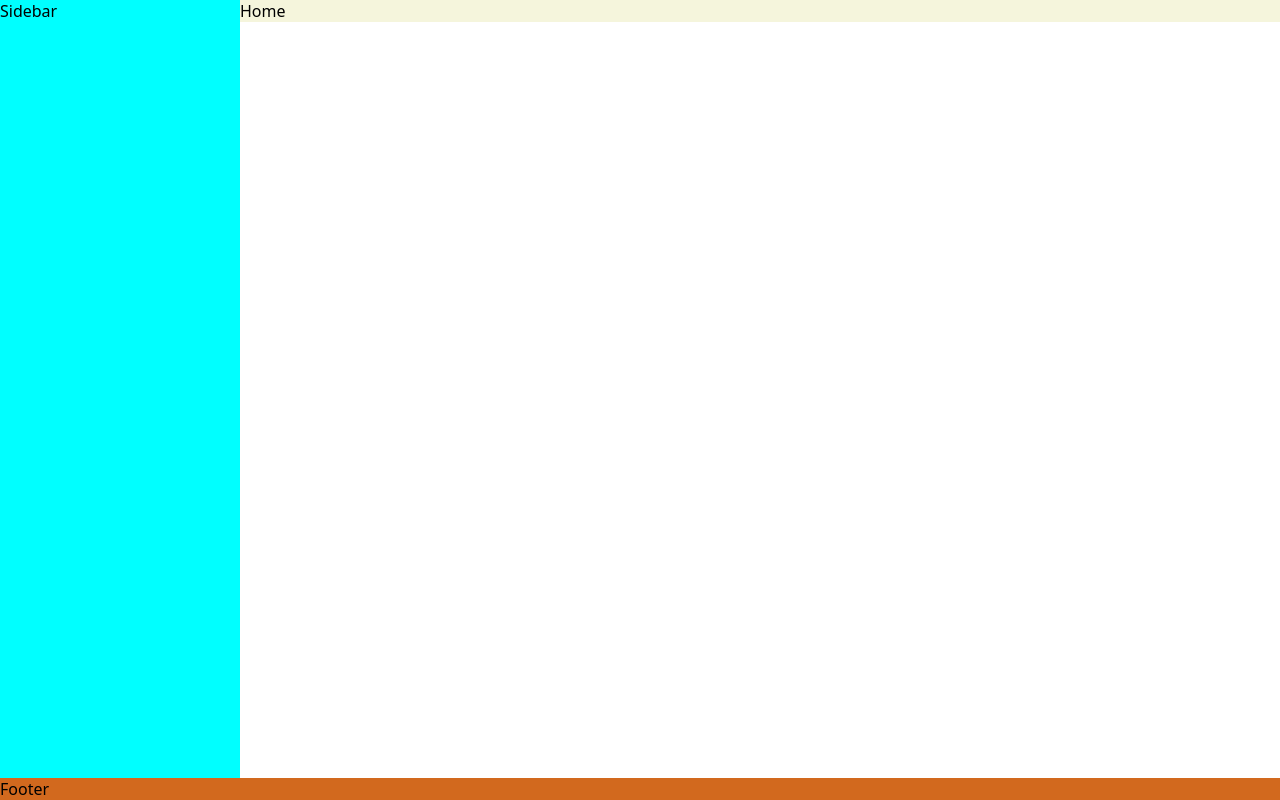
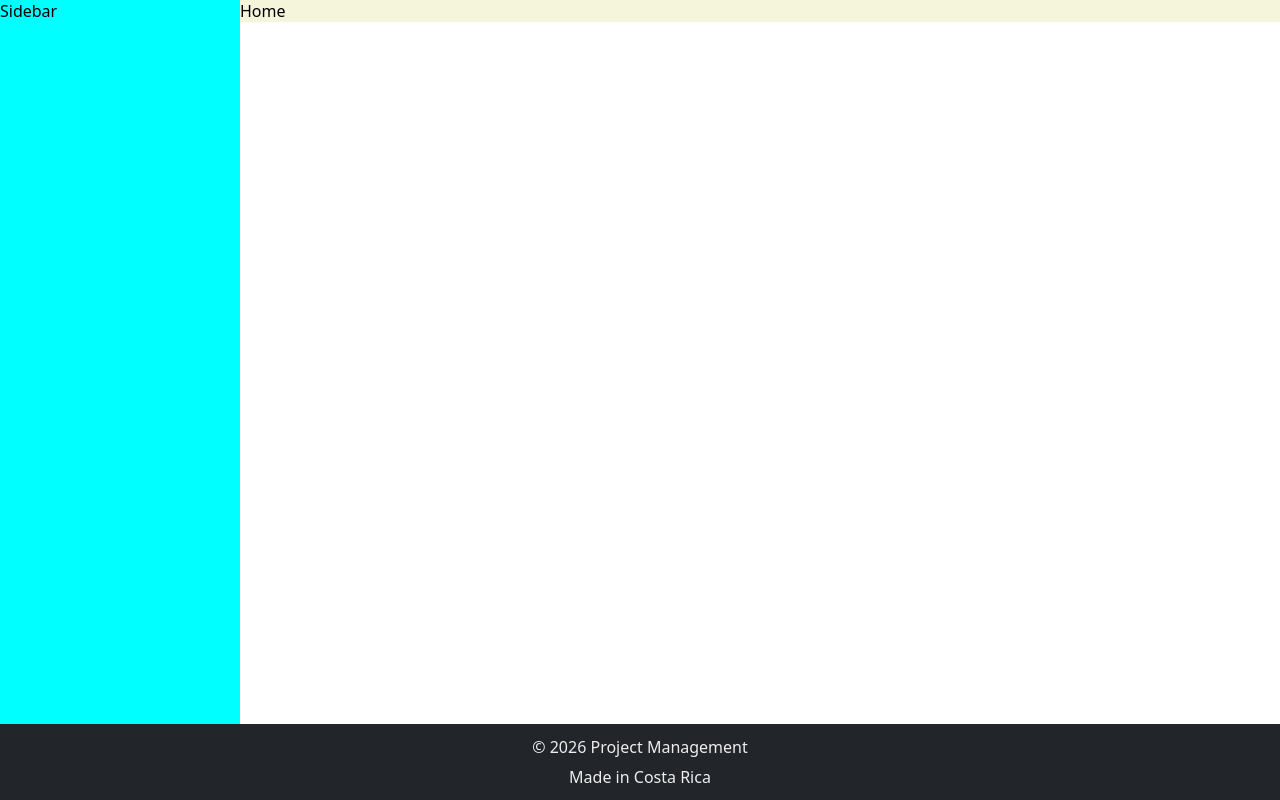
Before and after one commit to marivalerio104/project-management, a React (Vite) app: page / in a window 1280 px wide. Built offline with nearby package versions, Linux system fonts and the light colour scheme.

Commit message:
Complete footer

```diff
--- a/src/components/Footer/Footer.css
+++ b/src/components/Footer/Footer.css
@@ -1,3 +1,10 @@
 footer {
-  background-color: chocolate;
+  background-color: #222529;
+  color: #eee;
+  text-align: center;
+  padding: 0.25rem
 }
+
+footer p {
+  margin: 0.5rem;
+}
--- a/src/components/Footer/Footer.jsx
+++ b/src/components/Footer/Footer.jsx
@@ -1,7 +1,10 @@
 import "./Footer.css";
 
 export default function Footer() {
+  const year = new Date().getFullYear();
+
   return <footer>
-    Footer
+    <p>© {year} Project Management</p>
+    <p>Made in Costa Rica</p>
   </footer>
 }
```
